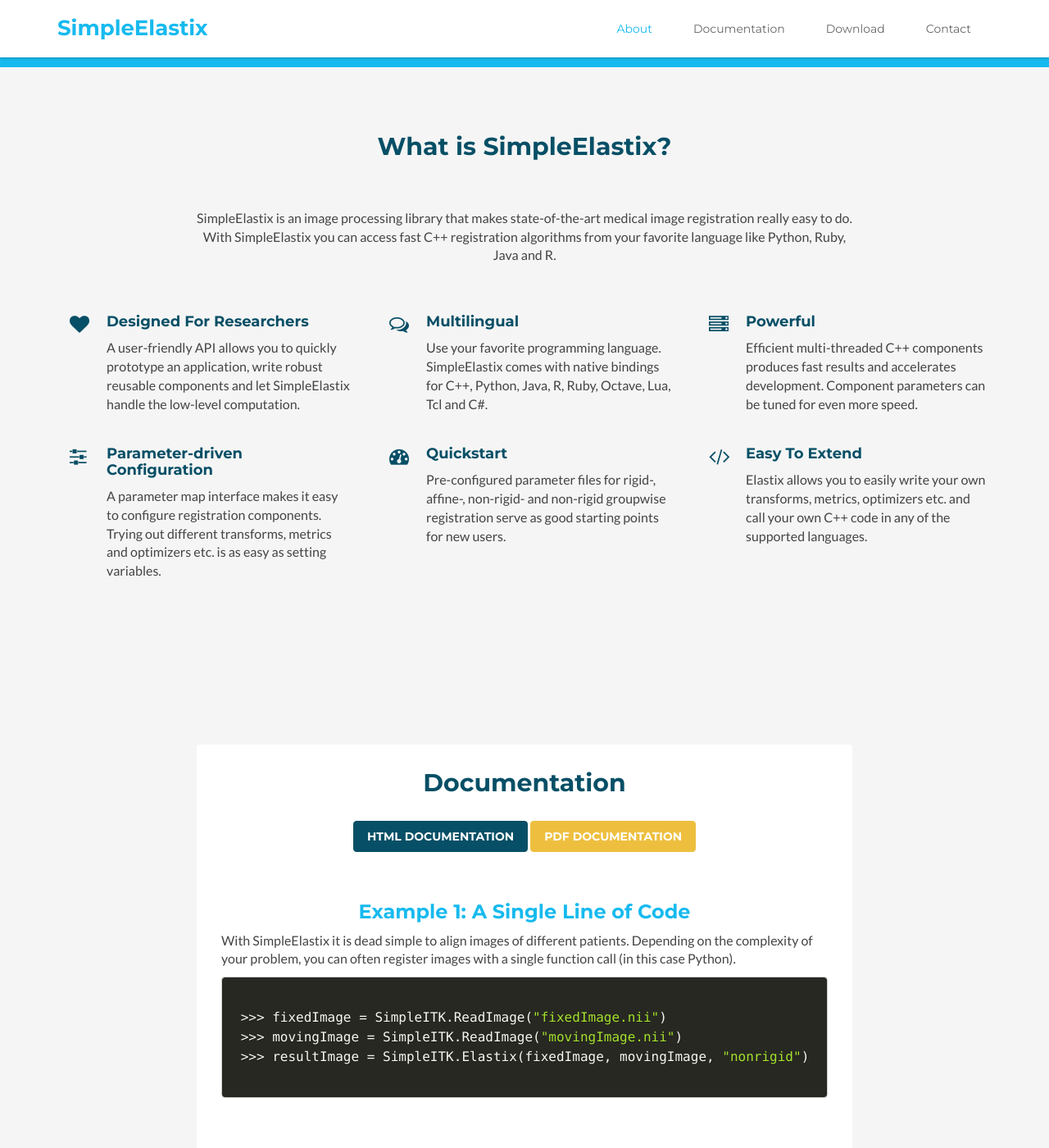
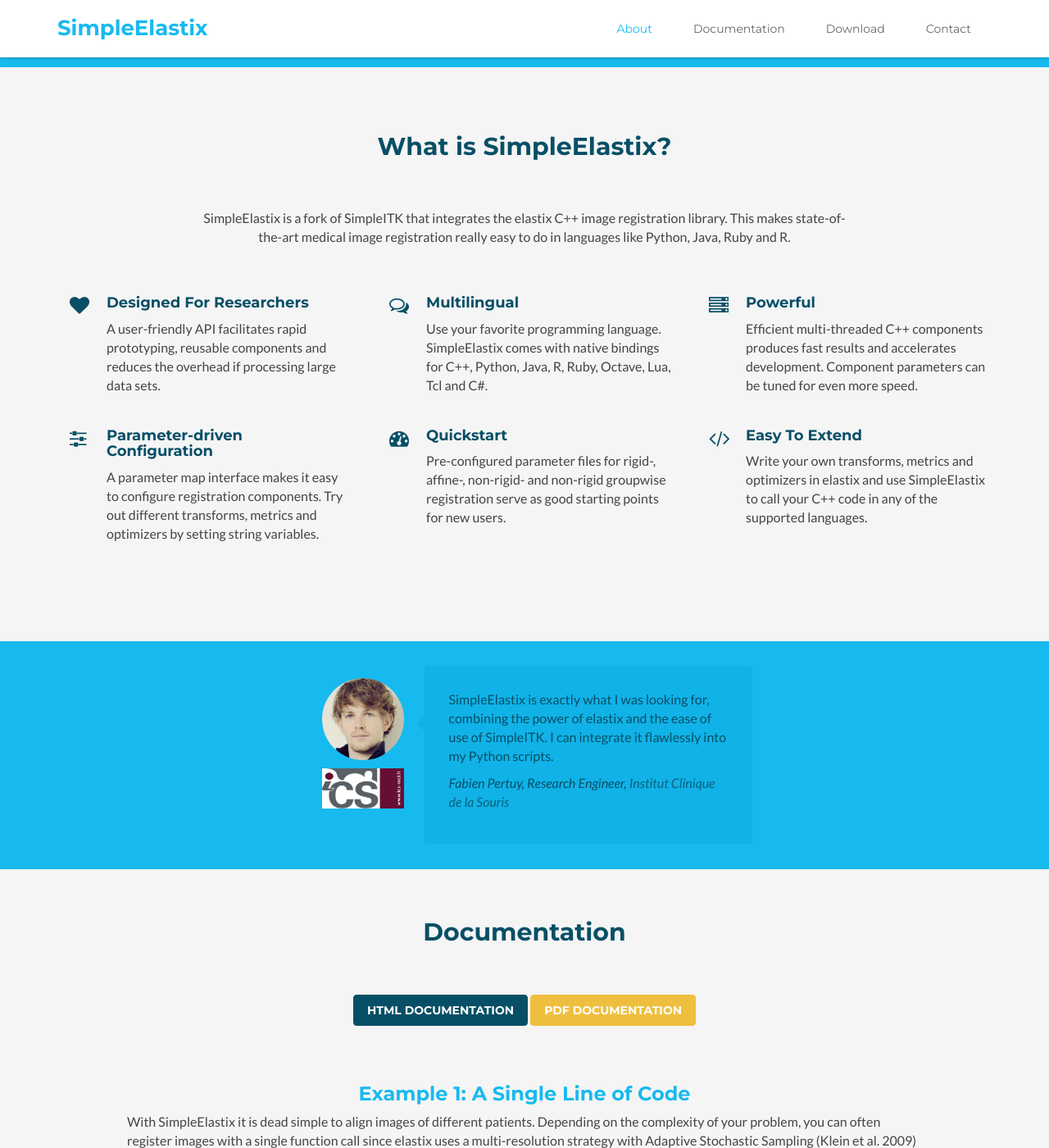
Before and after one commit to simpleelastix/simpleelastix, a Jekyll site: the page index.html, which Jekyll copies as it is, in a window 1280 px wide and 1400 px high, scrolled down 555 px. Shown: the whole window at 82% size. Built offline with Jekyll 4.4.1, drawn with Linux system fonts in a browser that asks for light colours; some of the changed text lies outside the part shown; grey boxes are pictures that could not be loaded.

Commit message:
Add testimonial, reword about section, new downloads layout, new docs layout

```diff
--- a/assets/css/styles.css
+++ b/assets/css/styles.css
@@ -294,33 +294,104 @@
   font-size: 18px;
 }
 /* ======= Features Section ======= */
-.features {
-  padding: 80px 0;
+.testimonials {
   background: #17baef;
   color: #fff;
 }
-.features .title {
+.testimonials .title {
   color: #074f66;
   margin-top: 0;
   margin-bottom: 30px;
 }
-.features a {
+.testimonials a {
   color: #074f66;
 }
-.features a:hover {
+.testimonials a:hover {
   color: #042a36;
 }
-.features .feature-list li {
+.testimonials .feature-list li {
   margin-bottom: 10px;
   color: #074f66;
 }
-.features .feature-list li .fa {
+.testimonials .feature-list li .fa {
   margin-right: 5px;
   color: #fff;
 }
+.testimonials .author-message {
+  position: relative;
+  margin-bottom: 30px;
+  margin-top: 30px;
+}
+.testimonials .author-message .profile {
+  position: absolute;
+  left: 30px;
+  top: 15px;
+  width: 100px;
+  height: 100px;
+}
+.testimonials .author-message .profile .person {
+  -webkit-border-radius: 50%;
+  -moz-border-radius: 50%;
+  -ms-border-radius: 50%;
+  -o-border-radius: 50%;
+  border-radius: 50%;
+  -moz-background-clip: padding;
+  -webkit-background-clip: padding-box;
+  background-clip: padding-box;
+}
+.testimonials .author-message .profile .institution {
+  background: #fff;
+  width: 100%;
+  margin-top: 10px;
+}
+.testimonials .author-message .speech-bubble {
+  margin-left: 155px;
+  background: #10b2e7;
+  color: #074f66;
+  padding: 30px;
+  -webkit-border-radius: 4px;
+  -moz-border-radius: 4px;
+  -ms-border-radius: 4px;
+  -o-border-radius: 4px;
+  border-radius: 4px;
+  -moz-background-clip: padding;
+  -webkit-background-clip: padding-box;
+  background-clip: padding-box;
+  position: relative;
+}
+.testimonials .author-message .speech-bubble .sub-title {
+  color: #074f66;
+  font-size: 16px;
+  margin-top: 0;
+  margin-bottom: 30px;
+}
+.testimonials .author-message .speech-bubble a {
+  color: #09617e;
+}
+.testimonials .author-message .speech-bubble:after {
+  position: absolute;
+  left: -10px;
+  top: 60px;
+  content: "";
+  display: inline-block;
+  width: 0;
+  height: 0;
+  border-top: 10px solid transparent;
+  border-bottom: 10px solid transparent;
+  border-right: 10px solid #10b2e7;
+}
+.testimonials .author-message .speech-bubble .source {
+  margin-top: 30px;
+}
+.testimonials .author-message .speech-bubble .source a {
+  color: #074f66;
+}
+.testimonials .author-message .speech-bubble .source .title {
+  color: #0c86ae;
+}
 /* ======= Docs Section ======= */
 .docs {
-  padding: 80px 0;
+  padding-top: 60px;
   background: #f5f5f5;
 }
 .docs .title {
@@ -358,15 +429,28 @@
   -webkit-background-clip: padding-box;
   background-clip: padding-box;
 }
+.docs .container {
+  max-width: 1000px;
+}
 /* ======= License Section ======= */
 .license {
   padding: 80px 0;
-  background: #f5f5f5;
+  background: #074f66;
+  box-shadow: 0px 0px 30px #555;
+  color: #f5f5f5;
+}
+.license .btn-cta-primary {
+  background: #17baef;
+}
+.license .btn-cta-primary:hover {
+  background: #0fabdd;
+  border: 1px solid #053c4e;
+  color: #fff;
 }
 .license .title {
   margin-top: 0;
   margin-bottom: 60px;
-  color: #074f66;
+  color: #f5f5f5;
 }
 .license .license-inner {
   max-width: 800px;
@@ -386,6 +470,14 @@
   max-width: 800px;
   margin: 0 auto;
 }
+.license .highlight {
+  color: #eebf3f;
+}
+.license .cite {
+  margin-left: 40px;
+  margin-right: 40px;
+  color: #25bef0;
+}
 .license .cta-container {
   max-width: 540px;
   margin: 0 auto;
@@ -399,8 +491,12 @@
   -webkit-background-clip: padding-box;
   background-clip: padding-box;
 }
+.license .cta-container .btn {
+  width: 100%;
+  margin-top: 20px;
+}
 .license .cta-container .speech-bubble {
-  background: #d6f3fc;
+  background: #f5f5f5;
   color: #074f66;
   padding: 30px;
   margin-bottom: 30px;
@@ -425,7 +521,7 @@
   height: 0;
   border-left: 10px solid transparent;
   border-right: 10px solid transparent;
-  border-top: 10px solid #d6f3fc;
+  border-top: 10px solid #f5f5f5;
 }
 .license .cta-container .icon-holder {
   margin-bottom: 15px;
--- a/index.html
+++ b/index.html
@@ -148,7 +148,7 @@
     <section id="about" class="about section">
         <div class="container">
             <h2 class="title text-center">What is SimpleElastix?</h2>
-            <p class="intro text-center">SimpleElastix is an image processing library that makes state-of-the-art medical image registration really easy to do. With SimpleElastix you can access fast C++ registration algorithms from your favorite language like Python, Ruby, Java and R.</p>
+            <p class="intro text-center">SimpleElastix is a fork of SimpleITK that integrates the elastix C++ image registration library. This makes state-of-the-art medical image registration really easy to do in languages like Python, Java, Ruby and R.</p>
             <div class="row">
                 <div class="item col-md-4 col-sm-6 col-xs-12">
                     <div class="icon-holder">
@@ -156,7 +156,7 @@
                     </div>
                     <div class="content">
                         <h3 class="sub-title">Designed For Researchers</h3>
-                        <p>A user-friendly API allows you to quickly prototype an application, write robust reusable components and let SimpleElastix handle the low-level computation.</p>
+                        <p>A user-friendly API facilitates rapid prototyping, reusable components and reduces the overhead if processing large data sets.</p>
                     </div><!--//content-->
                 </div><!--//item-->
                 <div class="item col-md-4 col-sm-6 col-xs-12">
@@ -177,14 +177,13 @@
                         <p>Efficient multi-threaded C++ components produces fast results and accelerates development. Component parameters can be tuned for even more speed.</p>
                     </div><!--//content-->
                 </div><!--//item-->
-                <div class="clearfix visible-md"></div>
                 <div class="item col-md-4 col-sm-6 col-xs-12">
                     <div class="icon-holder">
                         <i class="fa fa-sliders"></i>
                     </div>
                     <div class="content">
                         <h3 class="sub-title">Parameter-driven Configuration</h3>
-                        <p>A parameter map interface makes it easy to configure registration components. Trying out different transforms, metrics and optimizers etc. is as easy as setting variables.</p>
+                        <p>A parameter map interface makes it easy to configure registration components. Try out different transforms, metrics and optimizers by setting string variables.</p>
                     </div><!--//content-->
                 </div><!--//item-->
                 <div class="item col-md-4 col-sm-6 col-xs-12">
@@ -202,19 +201,39 @@
                     </div>
                     <div class="content">
                         <h3 class="sub-title">Easy To Extend</h3>
-                        <p>Elastix allows you to easily write your own transforms, metrics, optimizers etc. and call your own C++ code in any of the supported languages. </p>
+                        <p>Write your own transforms, metrics and optimizers in elastix and use SimpleElastix to call your C++ code in any of the supported languages.</p>
                     </div><!--//content-->
                 </div><!--//item-->
             </div><!--//row-->
+
         </div><!--//container-->
     </section><!--//about-->
 
-    <!-- ******DOCS****** -->
+    <section class="testimonials">
+        <div class="container">
+            <div class="row">
+                <div class="col-sm-6 col-md-offset-3 col-xs-12">
+                    <div class="author-message">
+                        <div class="profile">
+                            <img class="img-responsive person" src="assets/images/fabien.png" alt="Go to my website" />
+                            <a href="http://www.ics-mci.fr" alt="ICS" target="_blank"><img class="img-responsive institution" src="assets/images/ics.png" alt="www.ics-mci.fr" /></a>
+                        </div><!--//profile-->
+                        <div class="speech-bubble">
+                            <p>SimpleElastix is exactly what I was looking for, combining the power of elastix and the ease of use of SimpleITK. I can integrate it flawlessly into my Python scripts.</p>
+                            <p><i>Fabien Pertuy, Research Engineer, <a href="http://www.ics-mci.fr" alt="ICS" target="_blank">Institut Clinique de la Souris</i></a></p>
+                        </div><!--//speech-bubble-->
+                    </div><!--//author-message-->
+                </div>
+            </div>
+        </div>
+    </section>
+
     <section id="documentation" class="docs section">
         <div class="container">
-            <div class="docs-inner">
+            <div class="block">
                 <h2 class="title text-center">Documentation</h2>
-            <div class="block">
+            </div>
+            <div class="block row">
                 <p class="btns text-center">
                     <a class="btn btn-cta-primary" href="https://simpleelastix.readthedocs.org" target="_blank">HTML Documentation</a>
                     <a class="btn btn-cta-secondary" href="http://media.readthedocs.org/pdf/simpleelastix/latest/simpleelastix.pdf" target="_blank">PDF Documentation</a>
@@ -222,8 +241,9 @@
             </div>
             <div class="block">
                 <h3 class="sub-title text-center">Example 1: A Single Line of Code</h3>
-                <p>With SimpleElastix it is dead simple to align images of different patients. Depending on the complexity of your problem, you can often register images with a single function call (in this case Python).</p>
-
+                <p>With SimpleElastix it is dead simple to align images of different patients. Depending on the complexity of your problem, you can often register images with a single function call since elastix uses a multi-resolution strategy with Adaptive Stochastic Sampling (Klein et al. 2009) and Transform Bending Energy regularisation (Klein &amp; Staring 2010) by default. The following is Python code.</p>
+            </div>
+                    <div class="block">
                         <div class="code-block">
                             <!--//Use Prismjs - http://prismjs.com/index.html#basic-usage -->
                             <pre><code class="language-python">
@@ -233,7 +253,6 @@
                              </code></pre>
                         </div><!--//code-block-->
                     </div><!--//block-->
-
             <div class="block">
                 <h3 class="sub-title text-center">Example 2: Robust Initialization</h3>
                 <p>Difficult registration problems often need initialization to account for global translation, scaling and rotation prior to non-rigid registration. You can pass a vector of configuration objects (which we refer to as "Parameter Maps") and have elastix run registrations sequentially using output of one registration as input for the next.</p>
@@ -241,9 +260,9 @@
                     <!--//Use Prismjs - http://prismjs.com/index.html#basic-usage -->
                     <pre>
     <code class="language-python">
- >>> parameterMapList = sitk.ParameterMapList()
- >>> parameterMapList.append(sitk.GetDefaultParameterMap("affine"))
- >>> parameterMapList.append(sitk.GetDefaultParameterMap("nonrigid"))
+ >>> parameterMapList = SimpleITK.ParameterMapList()
+ >>> parameterMapList.append(SimpleITK.GetDefaultParameterMap("affine"))
+ >>> parameterMapList.append(SimpleITK.GetDefaultParameterMap("nonrigid"))
  >>> resultImage = sitk.Elastix(fixedImage, movingImage, parameterMapList)
     </code></pre>
         </div><!--//code-block-->
@@ -251,22 +270,57 @@
 
             <div class="block">
                 <h3 class="sub-title text-center">Example 3: Atlas-based Segmentation</h3>
-                <p>You can apply transformations to multiple images. For example, you can transform a label image to do atlas-based segmentation.</p>
+                <p>You can apply transformations to multiple images. For example, you can transform a label image for atlas-based segmentation.</p>
                 <div class="code-block">
                     <pre><code class="language-python">
  # Non-rigid registration
- selx = SimpleITK.SimpleElastix()
- selx.SetParameterMap(sitk.GetDefaultParameterMap())
- selx.SetFixedImage(fixedImage)
- selx.SetMovingImage(movingImage)
- selx.Execute()
+ elastix = SimpleITK.SimpleElastix()
+ elastix.SetParameterMap(sitk.GetDefaultParameterMap())
+ elastix.SetFixedImage(fixedImage)
+ elastix.SetMovingImage(movingImage)
+ elastix.Execute()
 
  # We turn off interpolation for labels
- parameterMap = selx.GetTransformParameterMap()
+ parameterMap = elastix.GetTransformParameterMap()
  parameterMap[0]["ResampleInterpolator"] = ["FinalNearestNeighborInterpolator"]
 
  # Warp label image using transform from above
  resultLabel = SimpleITK.Transformix(labelImage, parameterMap)
+                    </code></pre>
+                </div><!--//code-block-->
+            </div><!--//block-->
+            <div class="block">
+                <h3 class="sub-title text-center">Example 4: Configuring Registration Components</h3>
+                <p>Elastix introduced the concept of a "parameter map" to specify registration components. A parameter map is a collection of key-value pairs that completely configure the algorithms and any settings they might require. Here is a couple of examples.</p>
+                <div class="code-block">
+                    <pre><code class="language-python">
+ parameterMap = SimpleITK.GetDefaultParameterMap("nonrigid")
+
+ # Want to monitor registration convergence?
+ parameterMap["WriteResultImageEachIteration"] = ["true"]
+
+ # Want to use another optimizer?
+ parameterMap["Optimizer"] = ["QuasiNewtonLBFGS"]
+
+ # Want a more smooth deformation field?
+ parameterMap["Metric1Weight"] = ["2.0"]
+
+ # Want a more dense b-spline deformation field (mm)?
+ parameterMap["FinalGridSpacingInPhysicalUnits"] = ["4.0"]
+
+ # Want to run registration faster?
+ parameterMap["NumberOfResolutions"] = ["1"]
+ parameterMap["NumberOfIterations"] = ["128"]
+ parameterMap["NumberOfSamples"] = ["1024"]
+
+ # Want to write smaller images to disk?
+ parameterMap["ResultImagePixelType"] = ["short"]
+
+ # Want the raw b-spline parameters?
+ bsplineParameters = elastix.GetTransformParameterMap()[0]["TransformParameters"]
+
+ # Run registration with new parameters
+ resultImage = SimpleITK.Elastix(fixedImage, movingImage, parameterMap)
                     </code></pre>
                 </div><!--//code-block-->
             </div><!--//block-->
@@ -279,32 +333,40 @@
                     <a class="btn btn-cta-primary" href="https://simpleelastix.readthedocs.org" target="_blank">More on readthedocs.org</a>
                 </p>
             </div><!--//block-->
-            </div><!--//docs-inner-->
-        </div><!--//container-->
-    </section><!--//docs-->
+        </div>
+    </section>
 
     <!-- ******LICENSE****** -->
     <section id="download" class="license section">
-        <div class="container">
-            <div class="license-inner">
         <h2 class="title text-center">Download</h2>
-                <div class="block">
-                    <p class="btns text-center">
-                        <a class="btn btn-cta-primary" href="https://github.com/kaspermarstal/SimpleElastix" target="_blank"><i class="fa fa-github"></i> Clone on Github</a>
-                        <a class="btn btn-cta-secondary" href="https://github.com/kaspermarstal/SimpleElastix/archive/v0.9.0-SimpleElastix.zip" target="_blank"><i class="fa fa-download"></i> Source code (zip)</a>
-                        <a class="btn btn-cta-secondary" href="https://github.com/kaspermarstal/SimpleElastix/archive/v0.9.0-SimpleElastix.tar.gz" target="_blank"><i class="fa fa-download"></i> Source code (tar.gz)</a>
-                    </p>
+            <div class="cta-container">
+                <div class="row">
+                    <div class="col-sm-6 col-xs-12">
+                        <h2 class="highlight">Source code</h2>
                     </div>
+                    <div class="col-sm-6 col-xs-12 text-center">
+                        <a class="btn btn-cta-secondary" href="https://github.com/kaspermarstal/SimpleElastix/archive/v0.9.0-SimpleElastix.zip" target="_blank"><i class="fa fa-download"></i> ZIP</a>
+                        <a class="btn btn-cta-secondary" href="https://github.com/kaspermarstal/SimpleElastix/archive/v0.9.0-SimpleElastix.tar.gz" target="_blank"><i class="fa fa-download"></i> TAR.GZ</a>
+                    </div>
+                </div>
+                <div class="row">
+                    <div class="col-sm-6 col-xs-12">
+                        <h2></i> Git clone</h2>
+                    </div>
+                    <div class="col-sm-6 col-xs-12 text-center">
+                        <a class="btn btn-cta-primary" href="https://github.com/kaspermarstal/SimpleElastix" target="_blank"><i class="fa fa-github"></i> Go to Github</a>
+                    </div>
+                </div>
+            </div>
+            <!--
             <div class="cta-container">
-                    <p>See documentation for an <a href="https://simpleelastix.readthedocs.org/GettingStarted.html" target="_blank">installation guide</a>. SimpleElastix is developed and maintained by <a href="https://kaspermarstal.github.io/" target="_blank">Kasper Marstal</a> and released under the permissive Apache 2.0 License. You are free to use SimpleElastix for any activity, including commercial. If you use SimpleElastix for academic work, I would be grateful if you cited the project:</p>
-                    <p>
-                        <i>Kasper Marstal, SimpleElastix (2015), Github repository: https://github.com/kaspermarstal/SimpleElastix, DOI: 10.5281/zenodo.19049</i>
-                    </p>
-                    <p>Thank you!</p>
-                </div>
+                <p>See documentation for an <a href="https://simpleelastix.readthedocs.org/GettingStarted.html" target="_blank">installation guide</a>. SimpleElastix is developed and maintained by <a href="https://kaspermarstal.github.io/" target="_blank">Kasper Marstal</a> and released under the permissive Apache 2.0 License. You are free to use SimpleElastix for any activity, including commercial. If you use SimpleElastix for academic work,
+            </div>-->
             <div class="cta-container">
                 <div class="speech-bubble">
-                        <p class="intro">If you find SimpleElastix useful for your work you can support further development by donating to this project!</p>
+                    <p>If you find SimpleElastix useful for your work you can cite</p>
+                    <p class="cite"><i>Kasper Marstal, SimpleElastix (2015), Github repository: https://github.com/kaspermarstal/SimpleElastix, DOI: 10.5281/zenodo.19049</i></p>
+                    <p>or support further development by donating to this project!</p>
                     <div class="icon-holder  text-center"><i class="fa fa-smile-o"></i></div>
                 </div><!--//speech-bubble-->
                 <div class="btn-container  text-center">
@@ -318,9 +380,7 @@
 <!--//PayPal generated code ends-->
                 </div><!--//btn-container-->
             </div><!--//cta-container-->
-            </div><!--//license-inner-->
-        </div><!--//container-->
-    </section><!--//how-->
+    </section>
 
     <!-- ******CONTACT****** -->
     <section id="contact" class="contact section has-pattern">
```
Also changed, not shown: assets/less/default/base.less (+95 -8 lines), assets/images/fabien.png (added), assets/images/ics.png (added). Lines whose indentation alone changed are shown as unchanged.
